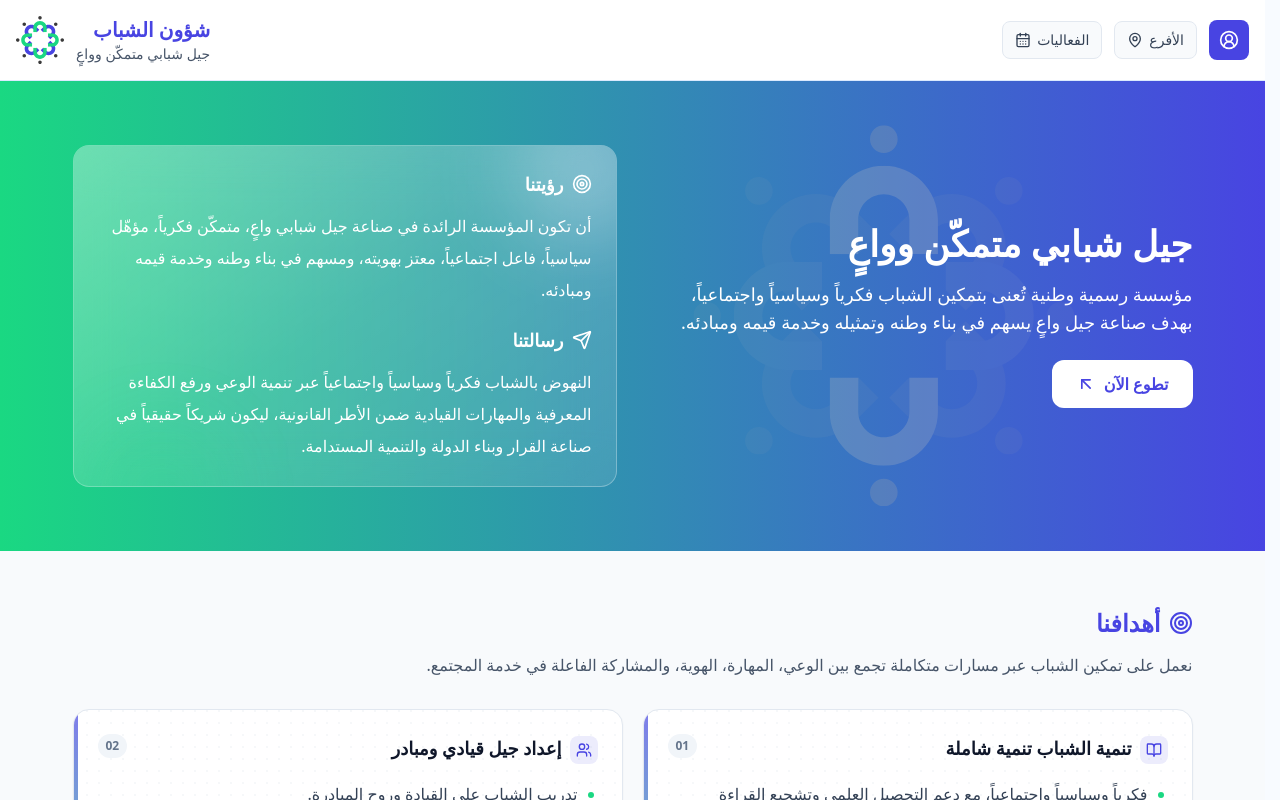
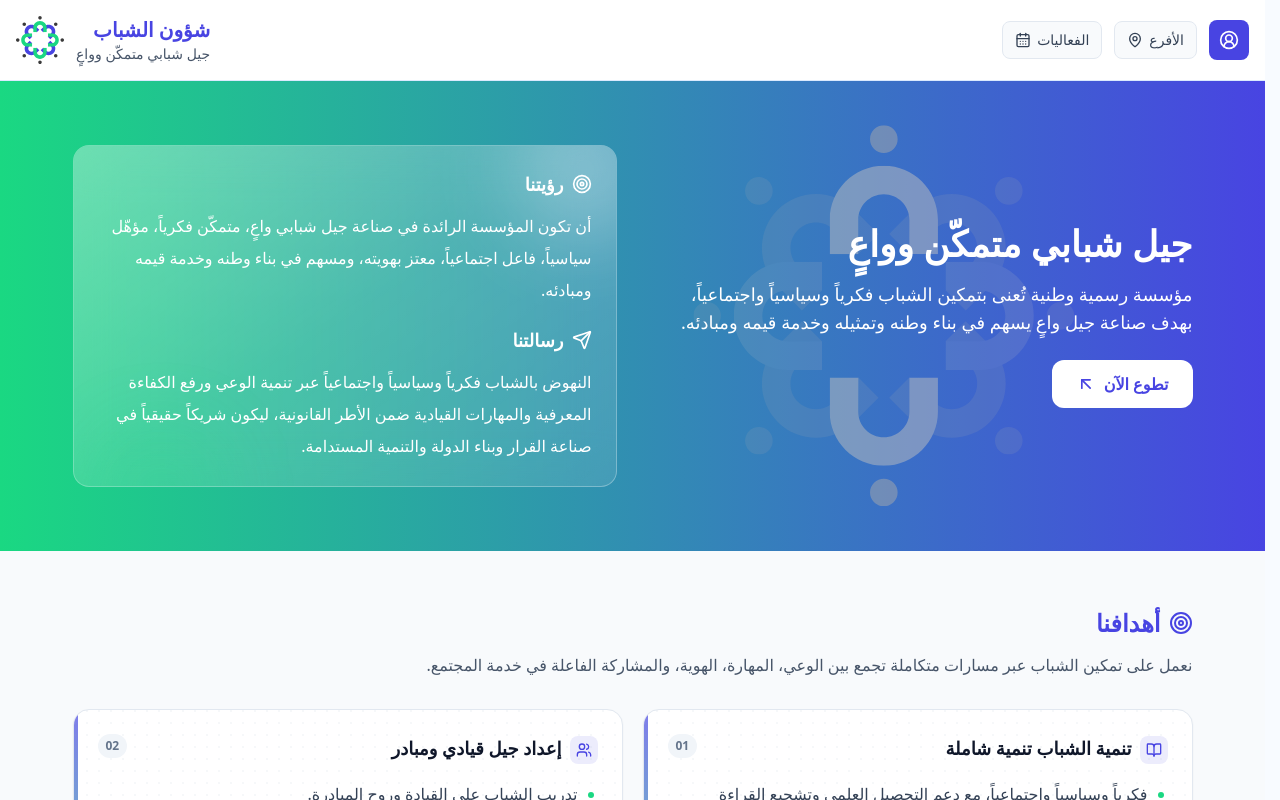
Before and after one commit to ibtikar-syria/youth-affairs, a React (Vite) app in the folder frontend/: page / in a window 1280 px wide. Shown: the top 800 px of the page. Built offline with nearby package versions, Linux system fonts and the light colour scheme; no server answers.

Commit message:
fix: adjust opacity of logo in LandingPage component for improved visibility

```diff
--- a/frontend/src/views/LandingPage.tsx
+++ b/frontend/src/views/LandingPage.tsx
@@ -235,7 +235,7 @@ export const LandingPage = () => {
             src="/ya_logo_gray.svg"
             alt=""
             aria-hidden="true"
-            className="pointer-events-none absolute right-0 top-1/2 w-100 max-w-none -translate-x-1/2 -translate-y-1/2 opacity-25"
+            className="pointer-events-none absolute right-0 top-1/2 w-100 max-w-none -translate-x-1/2 -translate-y-1/2 opacity-50"
           />
           <div className="animate-in relative z-10 mx-auto grid max-w-6xl gap-8 px-4 md:grid-cols-2 md:items-center">
             <div>
```
